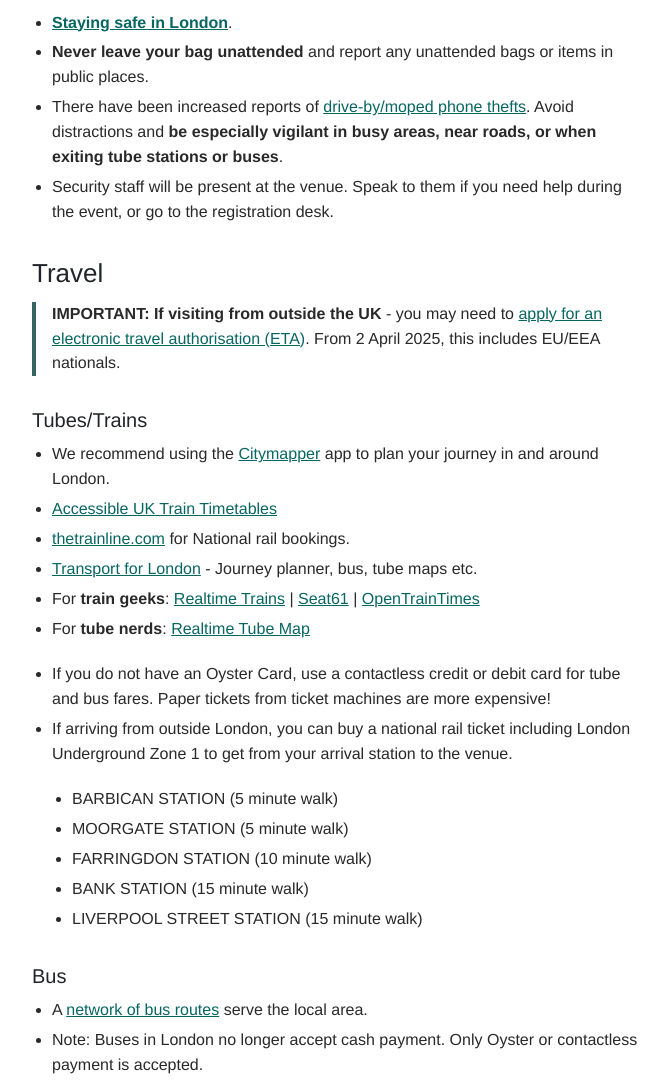
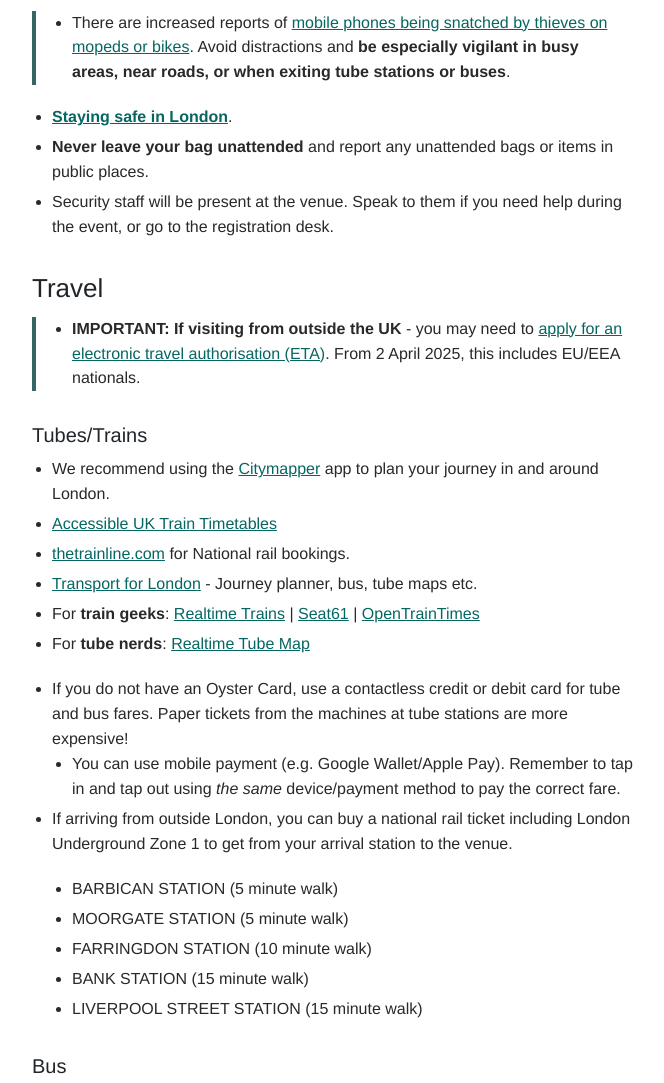
Before and after one commit to netukorg/site, a plain HTML site: page netuk2/attending/index.html in a window 1280 px wide. Shown: the part 1820-2903 px from the top of the page, without its empty margins (143-807 px from the left). Drawn offline with nearby package versions, Linux system fonts and the light colour scheme.

Commit message:
push updates

```diff
--- a/netuk2/attending/index.html
+++ b/netuk2/attending/index.html
@@ -158,18 +158,25 @@
 
 <p>London is generally safe, but as with any big city, it’s worth taking sensible precautions.</p>
 
+<blockquote>
+  <ul>
+    <li>There are increased reports of <a href="https://www.met.police.uk/cp/crime-prevention/personal-safety-how-to-stay-safe/protect-your-mobile-phone-against-criminals-on-bikes-and-mopeds/">mobile phones being snatched by thieves on mopeds or bikes</a>. Avoid distractions and <strong>be especially vigilant in busy areas, near roads, or when exiting tube stations or buses</strong>.</li>
+  </ul>
+</blockquote>
+
 <ul>
   <li><strong><a href="https://www.visitlondon.com/traveller-information/essential-information/staying-safe-in-london">Staying safe in London</a></strong>.</li>
   <li><strong>Never leave your bag unattended</strong> and report any unattended bags or items in public places.</li>
-  <li>There have been increased reports of <a href="https://www.met.police.uk/cp/crime-prevention/personal-safety-how-to-stay-safe/protect-your-mobile-phone-against-criminals-on-bikes-and-mopeds/">drive-by/moped phone thefts</a>. Avoid distractions and <strong>be especially vigilant in busy areas, near roads, or when exiting tube stations or buses</strong>.</li>
   <li>Security staff will be present at the venue. Speak to them if you need help during the event, or go to the registration desk.</li>
 </ul>
 
 <h2 id="travel">Travel</h2>
 
 <blockquote>
-  <p><strong>IMPORTANT: If visiting from outside the UK</strong> - you may need to <a href="https://www.gov.uk/guidance/check-when-you-can-get-an-electronic-travel-authorisation-eta">apply for an electronic travel authorisation (ETA)</a>.
- From 2 April 2025, this includes EU/EEA nationals.</p>
+  <ul>
+    <li><strong>IMPORTANT: If visiting from outside the UK</strong> - you may need to <a href="https://www.gov.uk/guidance/check-when-you-can-get-an-electronic-travel-authorisation-eta">apply for an electronic travel authorisation (ETA)</a>.
+ From 2 April 2025, this includes EU/EEA nationals.</li>
+  </ul>
 </blockquote>
 
 <h3 id="tubestrains">Tubes/Trains</h3>
@@ -183,7 +190,11 @@
   <li>
     <p>For <strong>tube nerds</strong>: <a href="https://traintimes.org.uk/map/tube/">Realtime Tube Map</a></p>
   </li>
-  <li>If you do not have an Oyster Card, use a contactless credit or debit card for tube and bus fares. Paper tickets from ticket machines are more expensive!</li>
+  <li>If you do not have an Oyster Card, use a contactless credit or debit card for tube and bus fares. Paper tickets from the machines at tube stations are more expensive!
+    <ul>
+      <li>You can use mobile payment (e.g. Google Wallet/Apple Pay). Remember to tap in and tap out using <em>the same</em> device/payment method to pay the correct fare.</li>
+    </ul>
+  </li>
   <li>
     <p>If arriving from outside London, you can buy a national rail ticket including London Underground Zone 1 to get from your arrival station to the venue.</p>
 
@@ -201,7 +212,7 @@
 
 <ul>
   <li>A <a href="https://tfl.gov.uk/maps/bus?Input=Chiswell+Street%2C+London+EC1Y+4SA%2C+UK&amp;InputGeolocation=51.52082443237305%2C-0.09141430258750916">network of bus routes</a> serve the local area.</li>
-  <li>Note: Buses in London no longer accept cash payment. Only Oyster or contactless payment is accepted.</li>
+  <li>Note: Buses in London no longer accept cash payment. Only Oyster or contactless payment is accepted. Tap in when boarding. There is no need to tap out.</li>
   <li>For <strong>bus geeks</strong>: <a href="https://bustimes.org/">bustimes.org timetables</a> | <a href="https://bustimes.org/map#15.09/51.51693/-0.08621">bustimes.org live bus map</a> | <a href="https://www.traintimes.org.uk/map/london-buses/#78">Realtime bus map</a></li>
 </ul>
 
@@ -245,10 +256,10 @@
 <ul>
   <li><a href="https://www.londoncityairport.com/">London City Airport</a> ~45mins by DLR/Tube. Convenient for many European cities.</li>
   <li><a href="https://www.stanstedairport.com/">London Stansted Airport</a> ~50 mins.</li>
-  <li><a href="https://www.gatwickairport.com/">London Gatwick Airport</a> ~53mins. Direct train to St Pancras. (Thameslink)</li>
+  <li><a href="https://www.gatwickairport.com/">London Gatwick Airport</a> ~1hr.17mins by train (Thameslink to Farringdon or London Bridge. Then Tube/walk to Moorgate.)</li>
   <li><a href="https://www.gatwickairport.com/">London Luton Airport</a> ~23-45mins train from Luton Airport Parkway to London St Pancras (EMR)</li>
   <li>
-    <p><a href="https://www.heathrow.com/">London Heathrow Airport</a> ~1h.14mins. by Tube (Piccadilly, then Hammersmith &amp; City Line to Moorgate) ~50mins (Elizabeth Line to Liverpool Street.)</p>
+    <p><a href="https://www.heathrow.com/">London Heathrow Airport</a> ~1h.14mins. by Tube (Piccadilly, then Hammersmith &amp; City Line to Moorgate) ~50mins Elizabeth Line to Liverpool Street.</p>
   </li>
   <li>
     <p>London City, Heathrow and Gatwick airports are on the TfL Oyster network for connecting trains. Use Oyster or a contactless payment card at the ticket gates.</p>
@@ -289,7 +300,6 @@
   </li>
   <li>Many more to suit budget further out.</li>
 </ul>
-
 </div>
             </div>
         </div>
```
